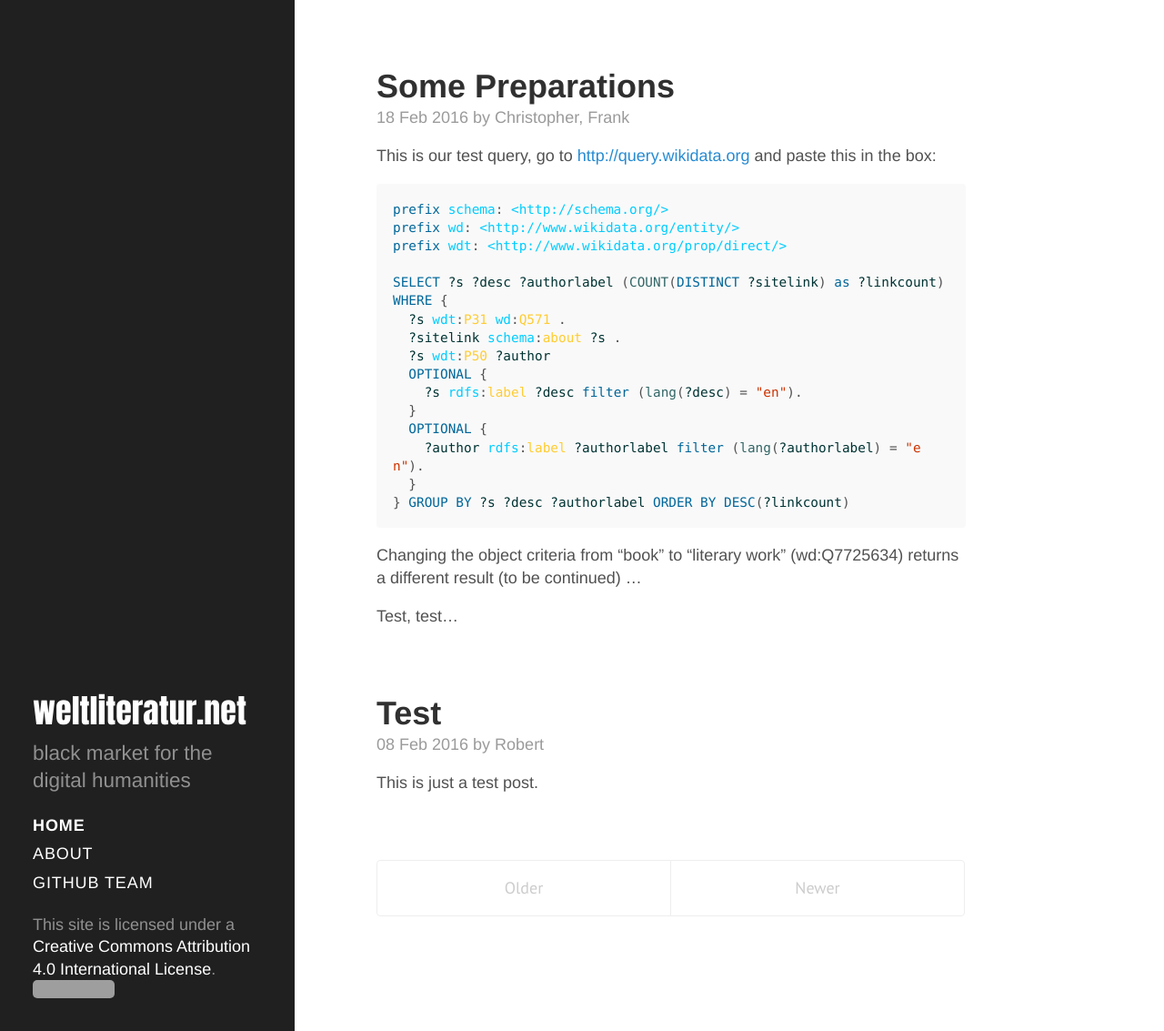
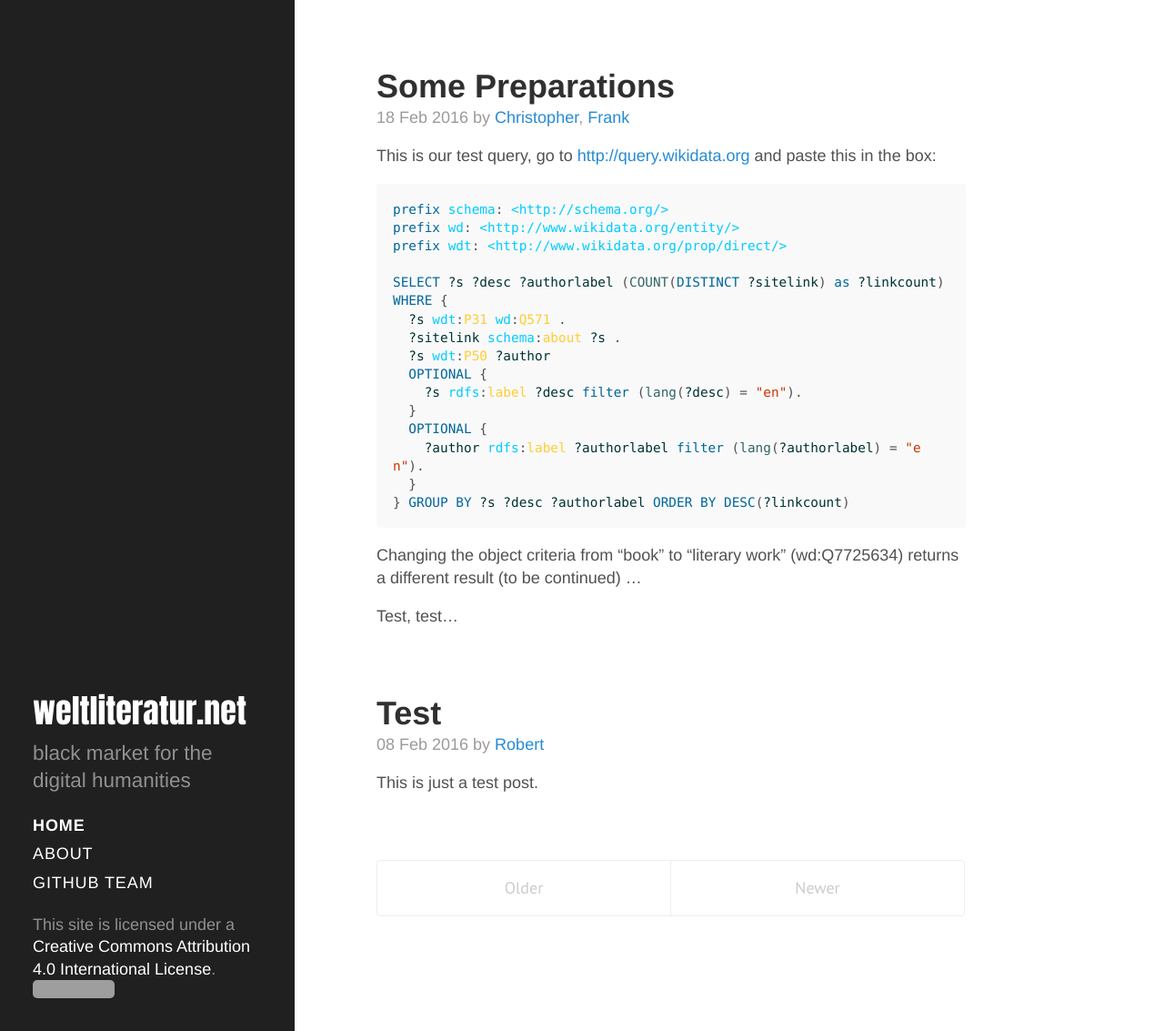
Before and after one commit to weltliteratur/blog, a Jekyll site: the page built from index.html, in a window 1280 px wide and 1133 px high. Shown: the whole window at 91% size. Built offline with Jekyll 4.4.1, drawn with Linux system fonts in a browser that asks for light colours; the list of posts is cut into pages by our own code; grey boxes are pictures that could not be loaded.

Commit message:
author names linked also on start page now

```diff
--- a/index.html
+++ b/index.html
@@ -11,7 +11,7 @@
       {{ post.date | date_to_string }}
       by
       {% for author in post.author  %}
-        {{ author }}{% unless forloop.last %},{% endunless %}
+        <a href="{{ site.authors[author] }}">{{ author }}</a>{% unless forloop.last %},{% endunless %}
       {% endfor %}
     </span>
     {{ post.content }}
```
